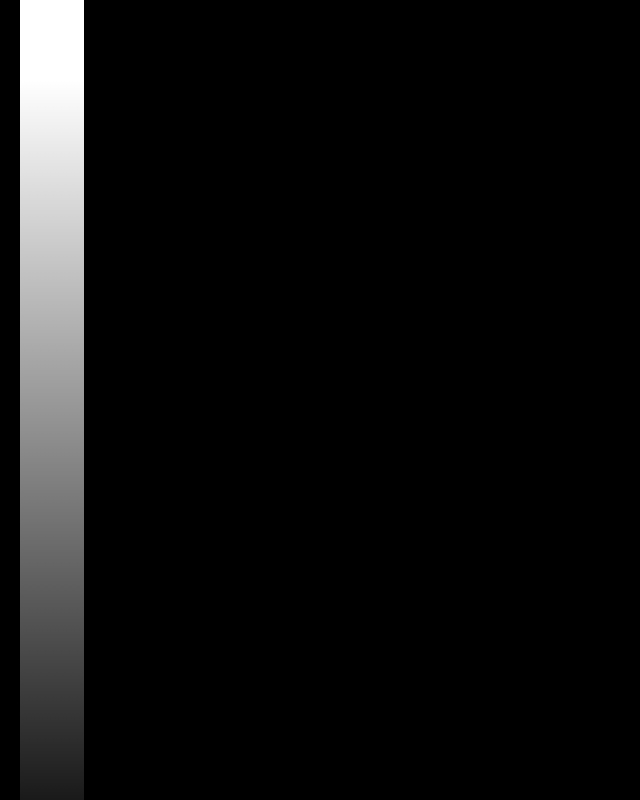
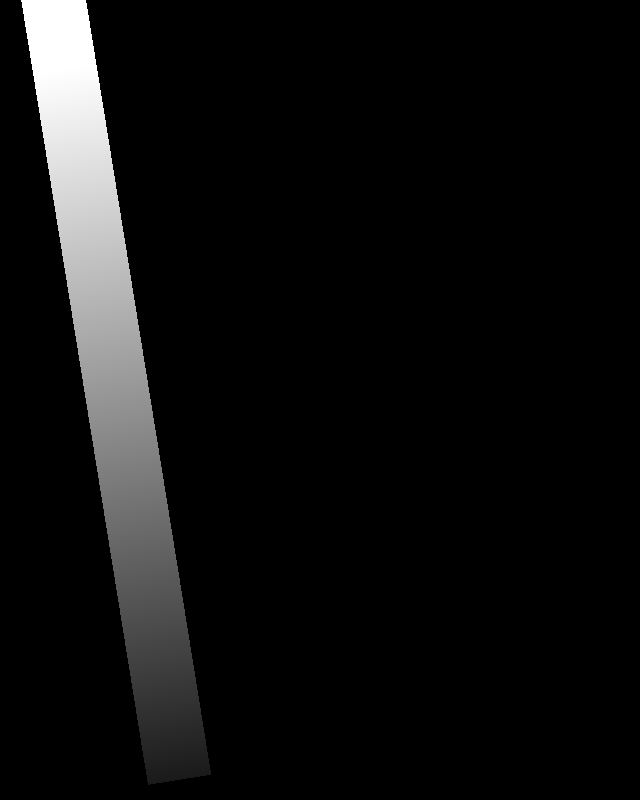
Before and after one commit to kazu80/spotlight, a Vue app: page / in a window 1280 px wide. Shown: the whole page, without its empty margins (0-640 px from the left). Built offline with nearby package versions, Linux system fonts and the light colour scheme.

Commit message:
move spotight

```diff
--- a/src/components/Spotlight.vue
+++ b/src/components/Spotlight.vue
@@ -13,9 +13,28 @@
         padding: 0 20px;
 
         .spotlight {
+            position: relative;
+            top : -10px;
             width: 5vw;
             height: 100vh;
             background: linear-gradient(to bottom, rgba(255,255,255,1) 10%,rgba(255,255,255, .1) 100%);
+            transform-origin:center top;
+            transform: rotate(0deg);
+            animation-name: spotlight;
+            animation-duration: 1800ms;
+            animation-iteration-count: infinite;
+            animation-timing-function: ease-in-out;
+        }
+
+        @keyframes spotlight {
+            from, to {
+                transform: rotate(0deg);
+            }
+
+            35%,
+            50% {
+                transform: rotate(-20deg);
+            }
         }
     }
 
```
